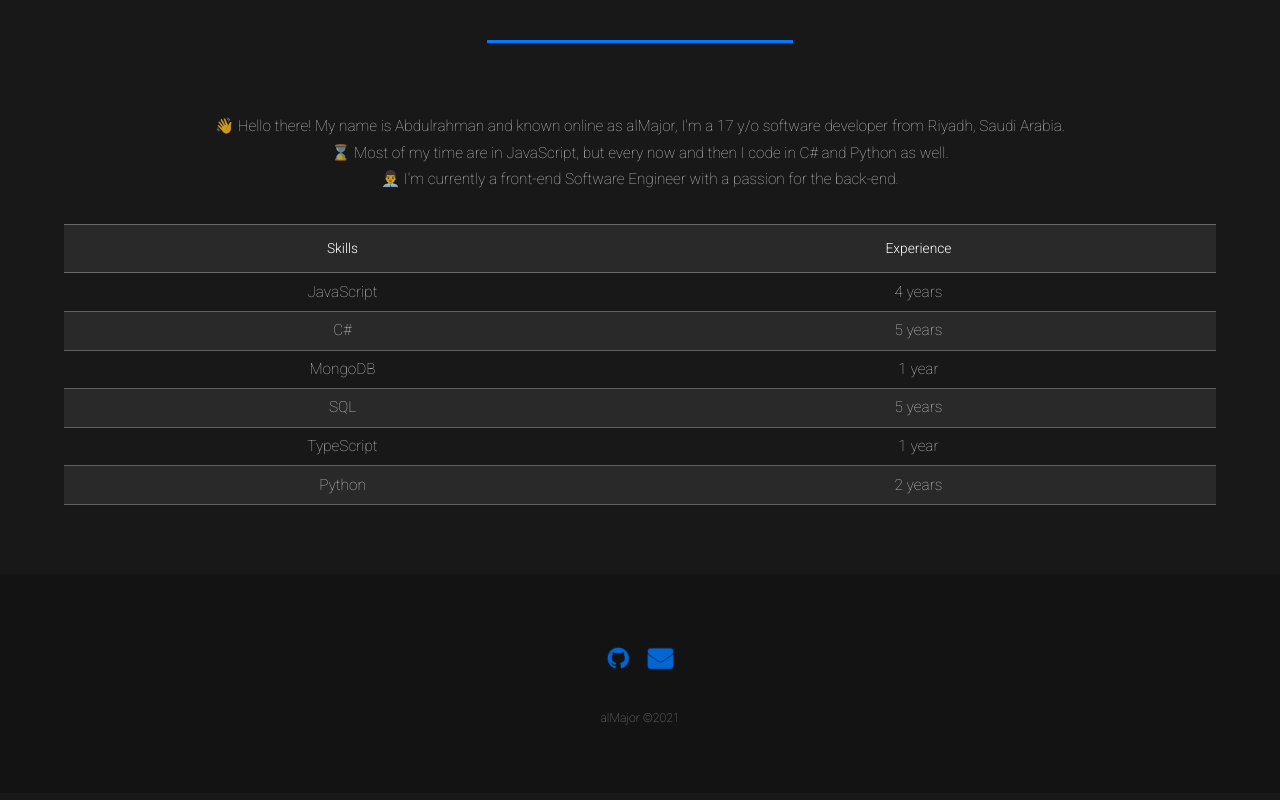
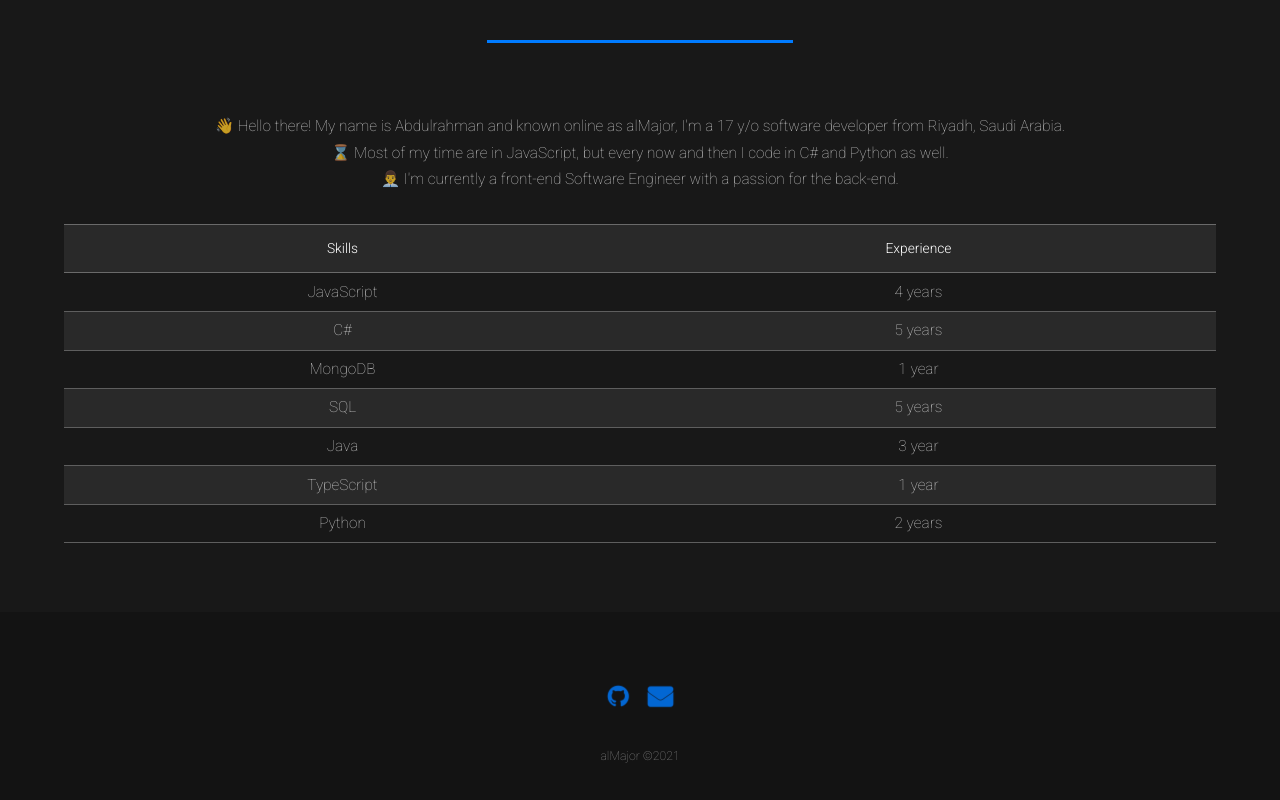
Before and after one commit to alMajor/almajor.github.io, a plain HTML site: page index.html in a window 1280 px wide. Shown: the part 921-1721 px from the top of the page. Drawn offline with Linux system fonts and the light colour scheme.

Commit message:
Update index.html

```diff
--- a/index.html
+++ b/index.html
@@ -69,6 +69,10 @@
 								  <td>5 years</td>
 								</tr>
 								<tr>
+								  <td>Java</td>
+								  <td>3 year</td>
+								</tr>
+								<tr>
 								  <td>TypeScript</td>
 								  <td>1 year</td>
 								</tr>
```
